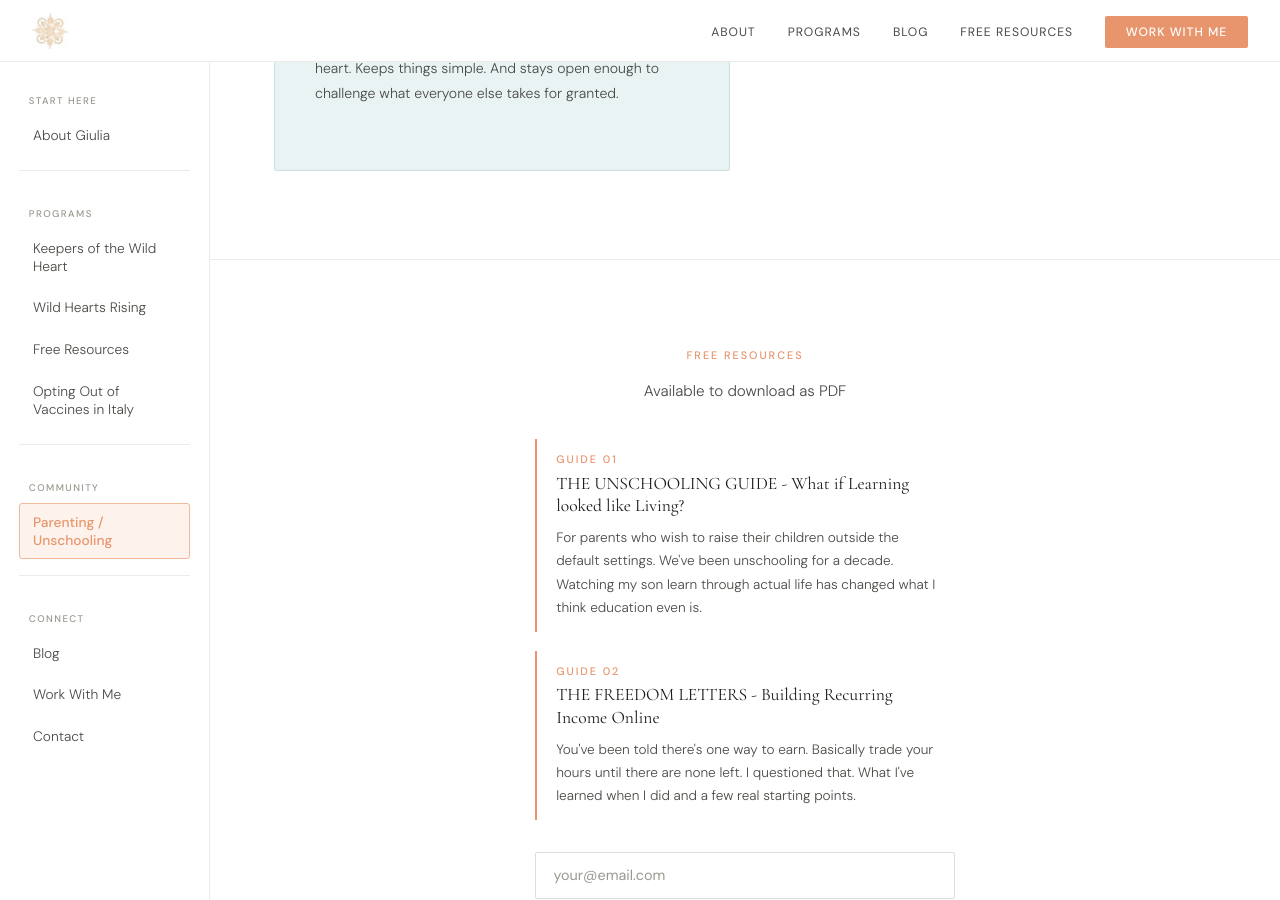
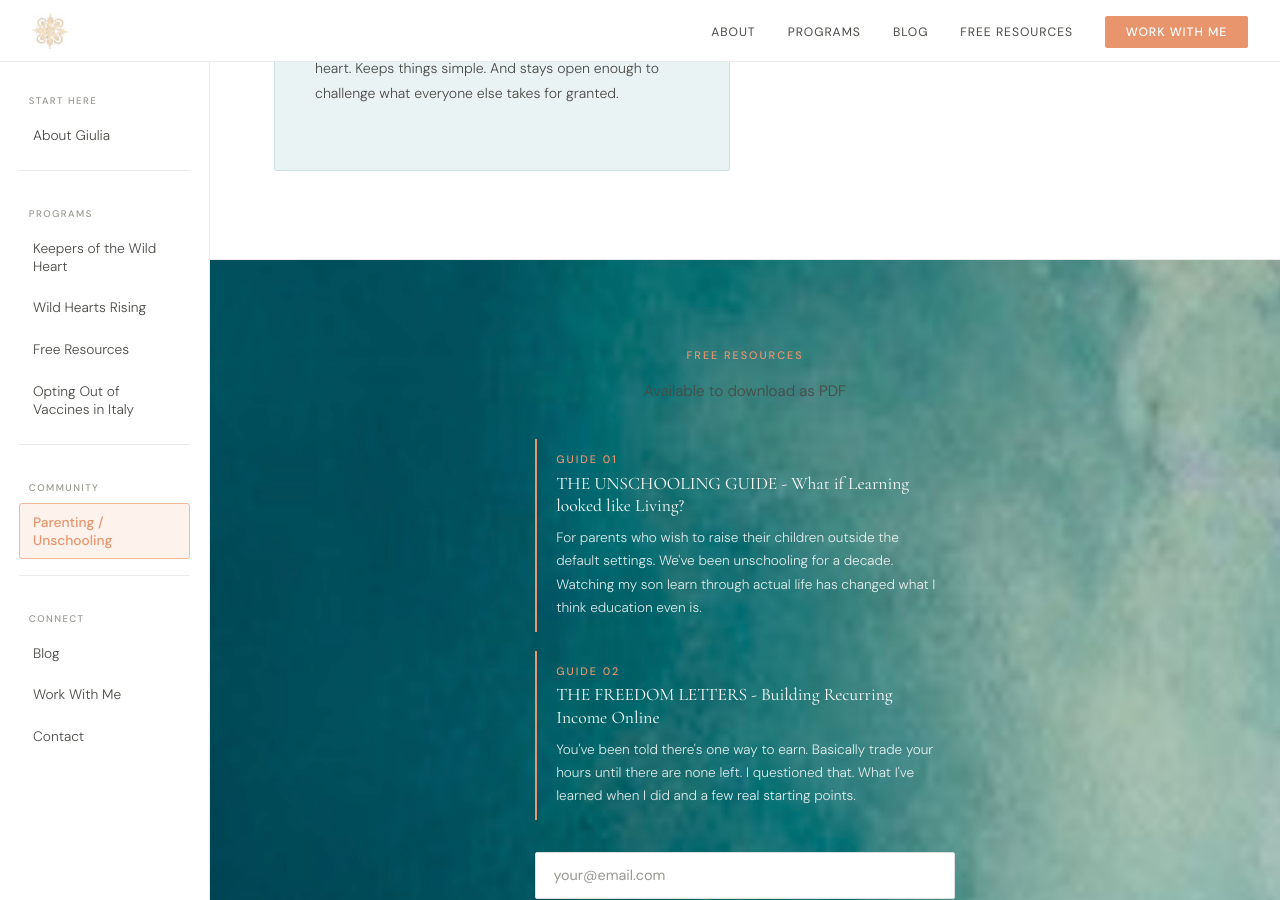
Before and after one commit to Blubell26/giuliapacciotti.com, a Jekyll site: the page built from index.html, in a window 1280 px wide and 900 px high, scrolled down 2332 px. Built offline with Jekyll 4.4.1, drawn with Linux system fonts in a browser that asks for light colours.

Commit message:
Update index.html

```diff
--- a/index.html
+++ b/index.html
@@ -330,7 +330,7 @@
       </div>
     </section>
 
-    <section id="newsletter" class="newsletter">
+    <section id="newsletter" class="newsletter" style="background-image:url('/IMG_7436.jpeg');background-size:cover;background-position:center;">
   <div class="newsletter-inner">
     <p class="sec-label peach">Free Resources</p>
     <p class="newsletter-p">Available to download as PDF</p>
@@ -338,13 +338,13 @@
 <div style="display:flex;flex-direction:column;gap:1.2rem;margin:0 auto 2rem;max-width:420px;text-align:left;">
   <div style="border-left:2px solid var(--peach);padding:0.8rem 1.2rem;">
     <p style="font-size:0.68rem;letter-spacing:0.18em;text-transform:uppercase;color:var(--peach);font-weight:500;margin-bottom:0.4rem;">Guide 01</p>
-    <p style="font-family:'Cormorant Garamond',serif;font-size:1.1rem;color:var(--dark);font-weight:400;line-height:1.3;margin-bottom:0.5rem;">THE UNSCHOOLING GUIDE - What if Learning looked like Living?</p>
-    <p style="font-size:0.85rem;line-height:1.7;color:var(--mid);font-weight:300;">For parents who wish to raise their children outside the default settings. We've been unschooling for a decade. Watching my son learn through actual life has changed what I think education even is.</p>
+    <p style="font-family:'Cormorant Garamond',serif;font-size:1.1rem;color:white;font-weight:400;line-height:1.3;margin-bottom:0.5rem;">THE UNSCHOOLING GUIDE - What if Learning looked like Living?</p>
+    <p style="font-size:0.85rem;line-height:1.7;color:rgba(255,255,255,0.85);font-weight:300;">For parents who wish to raise their children outside the default settings. We've been unschooling for a decade. Watching my son learn through actual life has changed what I think education even is.</p>
   </div>
   <div style="border-left:2px solid var(--peach);padding:0.8rem 1.2rem;">
     <p style="font-size:0.68rem;letter-spacing:0.18em;text-transform:uppercase;color:var(--peach);font-weight:500;margin-bottom:0.4rem;">Guide 02</p>
-    <p style="font-family:'Cormorant Garamond',serif;font-size:1.1rem;color:var(--dark);font-weight:400;line-height:1.3;margin-bottom:0.5rem;">THE FREEDOM LETTERS - Building Recurring Income Online</p>
-    <p style="font-size:0.85rem;line-height:1.7;color:var(--mid);font-weight:300;">You've been told there's one way to earn. Basically trade your hours until there are none left. I questioned that. What I've learned when I did and a few real starting points.</p>
+    <p style="font-family:'Cormorant Garamond',serif;font-size:1.1rem;color:white;font-weight:400;line-height:1.3;margin-bottom:0.5rem;">THE FREEDOM LETTERS - Building Recurring Income Online</p>
+    <p style="font-size:0.85rem;line-height:1.7;color:rgba(255,255,255,0.85);font-weight:300;">You've been told there's one way to earn. Basically trade your hours until there are none left. I questioned that. What I've learned when I did and a few real starting points.</p>
   </div>
 </div>
 
```
